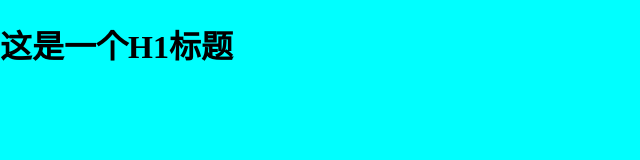
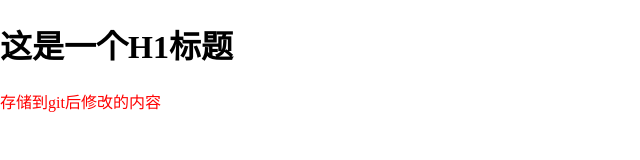
Before and after one commit to hy001-hyk/project_hy, a plain HTML site: page index.html in a window 1280 px wide. Shown: the whole page, without its empty margins (0-640 px from the left). Drawn offline with Linux system fonts and the light colour scheme.

Commit message:
全部提交

```diff
--- a/index.css
+++ b/index.css
@@ -3,4 +3,5 @@ body {
   margin: 0;
   padding: 0;
   background-color: cyan;
+  background-color: #fff;
 }
--- a/index.html
+++ b/index.html
@@ -5,9 +5,15 @@
     <meta name="viewport" content="width=device-width, initial-scale=1.0" />
     <title>Document</title>
     <link rel="stylesheet" href="./index.css" />
+    <style>
+      div{
+        color: red;
+      }
+    </style>
   </head>
   <body>
     <h1>这是一个H1标题</h1>
+    <div>存储到git后修改的内容</div>
 
     <script src="./index.js"></script>
   </body>
--- a/index.js
+++ b/index.js
@@ -0,0 +1 @@
+$(function(){})
```
